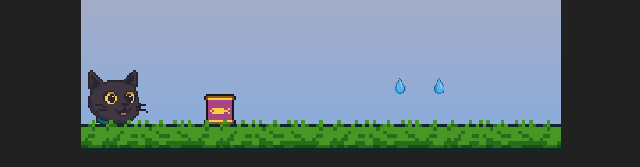
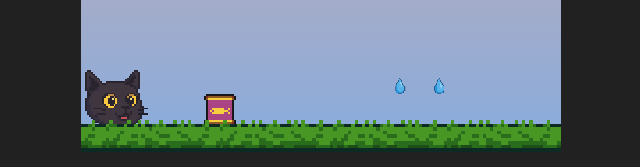
Before and after one commit to Devivo-dev/JampingCat, a plain HTML site: page index.html in a window 1280 px wide. Shown: the part 567-734 px from the top of the page, 319-959 px from the left. Drawn offline with Linux system fonts and the light colour scheme.

Commit message:
Update style.css

```diff
--- a/style.css
+++ b/style.css
@@ -188,8 +188,8 @@ body{
   background: linear-gradient(#ffab87, #8bacdb);
 }
 .player{
-  /* background: url("/player.png") no-repeat center/cover; */
-  background: url("/skins/blueCollar.png") no-repeat center/cover;
+  background: url("./img/player.png") no-repeat center/cover;
+   /*background: url("/skins/blueCollar.png") no-repeat center/cover;*/
   image-rendering: pixelated;
   position: absolute;
   width: 67px;
```
